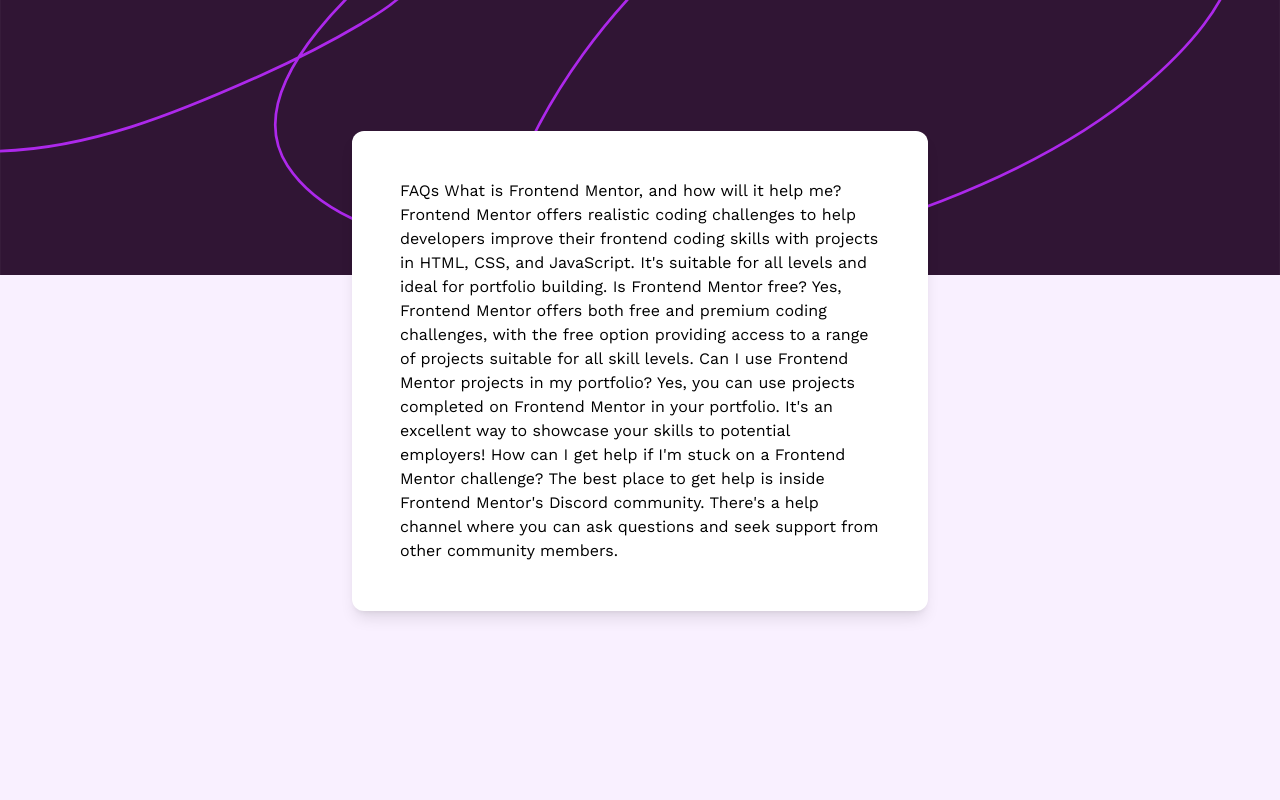
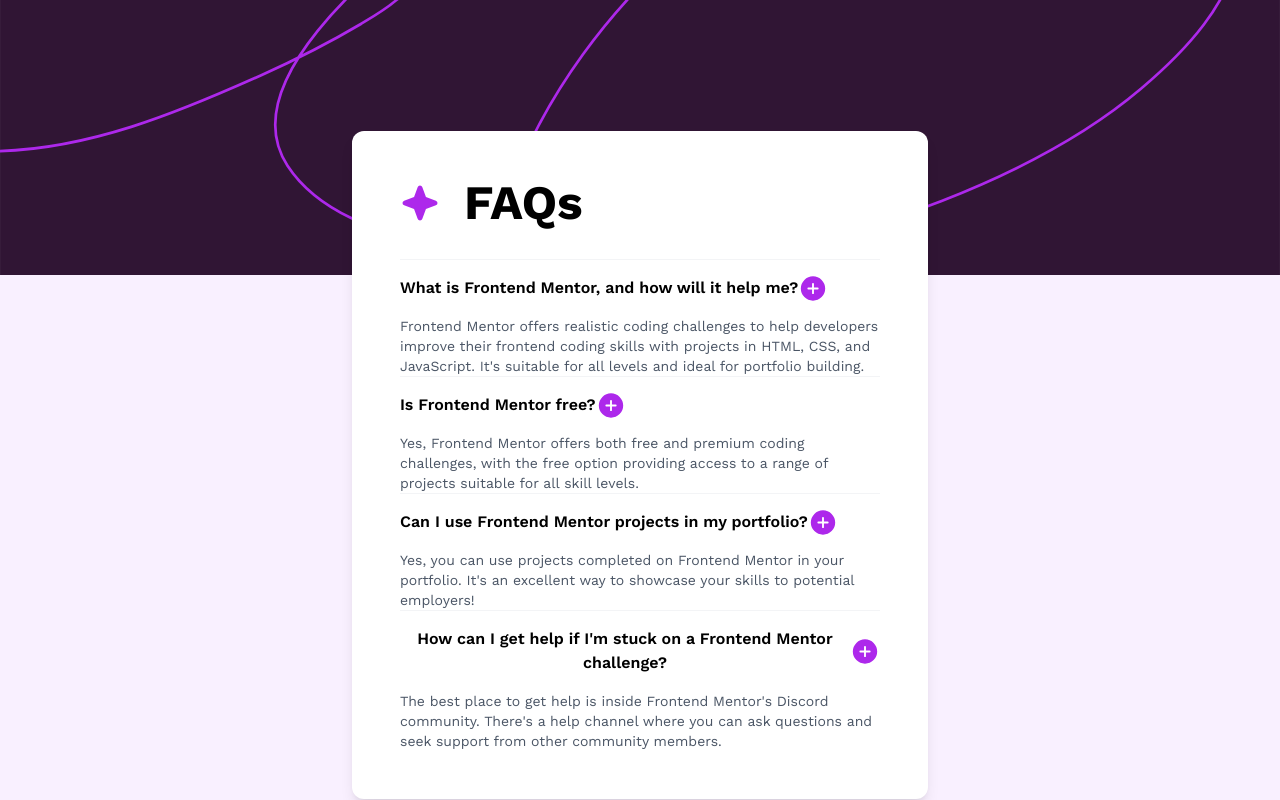
Before and after one commit to BCEESAY10/FAQ-accordion, a website: page index.html in a window 1280 px wide. Drawn offline with nearby package versions, Linux system fonts and the light colour scheme.

Commit message:
push changes

```diff
--- a/index.html
+++ b/index.html
@@ -15,30 +15,68 @@
     <header
       class="w-full h-[200px] md:h-[275px] bg-[url('assets/images/background-pattern-mobile.svg')] md:bg-[url('assets/images/background-pattern-desktop.svg')] bg-no-repeat bg-cover">
     </header>
-    <article class="relative -mt-16 lg:-mt-36 bg-white w-[90%] max-w-xl rounded-xl p-6 lg:p-12 shadow-lg z-10">
-      FAQs
-
+    <section class="relative -mt-16 lg:-mt-36 bg-white w-[90%] max-w-xl rounded-xl p-6 lg:p-12 shadow-lg z-10">
+      <figure class="flex gap-6">
+        <img src="assets/images/icon-star.svg" alt="The Star">
+        <figcaption class="font-bold text-5xl">FAQs</figcaption>
+      </figure>
+      <article class="mt-8">
+        <div class="accordion-content border-t border-gray-100">
+          <button class="flex items-center justify-between">
+            <span class="accordion-content-title font-semibold py-4">
               What is Frontend Mentor, and how will it help me?
-
+            </span>
+            <img src="assets/images/icon-plus.svg" alt="Icons">
+          </button>
+          <p class="accordion-content-description text-gray-600 text-sm">
             Frontend Mentor offers realistic coding challenges to help developers improve their
             frontend coding skills with projects in HTML, CSS, and JavaScript. It's suitable for
             all levels and ideal for portfolio building.
+          </p>
+        </div>
 
+
+        <div class="accordion-content border-t border-gray-100">
+          <button class="flex items-center justify-between">
+            <span class="accordion-content-title font-semibold py-4">
               Is Frontend Mentor free?
-
+            </span>
+            <img src="assets/images/icon-plus.svg" alt="Icons">
+          </button>
+          <p class="accordion-content-description text-gray-600 text-sm">
             Yes, Frontend Mentor offers both free and premium coding challenges, with the free
             option providing access to a range of projects suitable for all skill levels.
+          </p>
+        </div>
 
+        <div class="accordion-content border-t border-gray-100">
+          <button class="flex items-center justify-between">
+            <span class="accordion-content-title font-semibold py-4">
               Can I use Frontend Mentor projects in my portfolio?
-
+            </span>
+            <img src="assets/images/icon-plus.svg" alt="Icons">
+          </button>
+          <p class="accordion-content-description text-gray-600 text-sm">
             Yes, you can use projects completed on Frontend Mentor in your portfolio. It's an excellent
             way to showcase your skills to potential employers!
+          </p>
+        </div>
 
+        <div class="accordion-content border-t border-gray-100">
+          <button class="flex items-center justify-between">
+            <span class="accordion-content-title font-semibold py-4">
               How can I get help if I'm stuck on a Frontend Mentor challenge?
-
+            </span>
+            <img src="assets/images/icon-plus.svg" alt="Icons">
+          </button>
+          <p class="accordion-content-description text-gray-600 text-sm">
             The best place to get help is inside Frontend Mentor's Discord community. There's a help
             channel where you can ask questions and seek support from other community members.
+          </p>
+        </div>
+
       </article>
+    </section>
   </main>
 </body>
 </html>
```
Also changed, not shown: output.css. Lines whose indentation alone changed are shown as unchanged.
